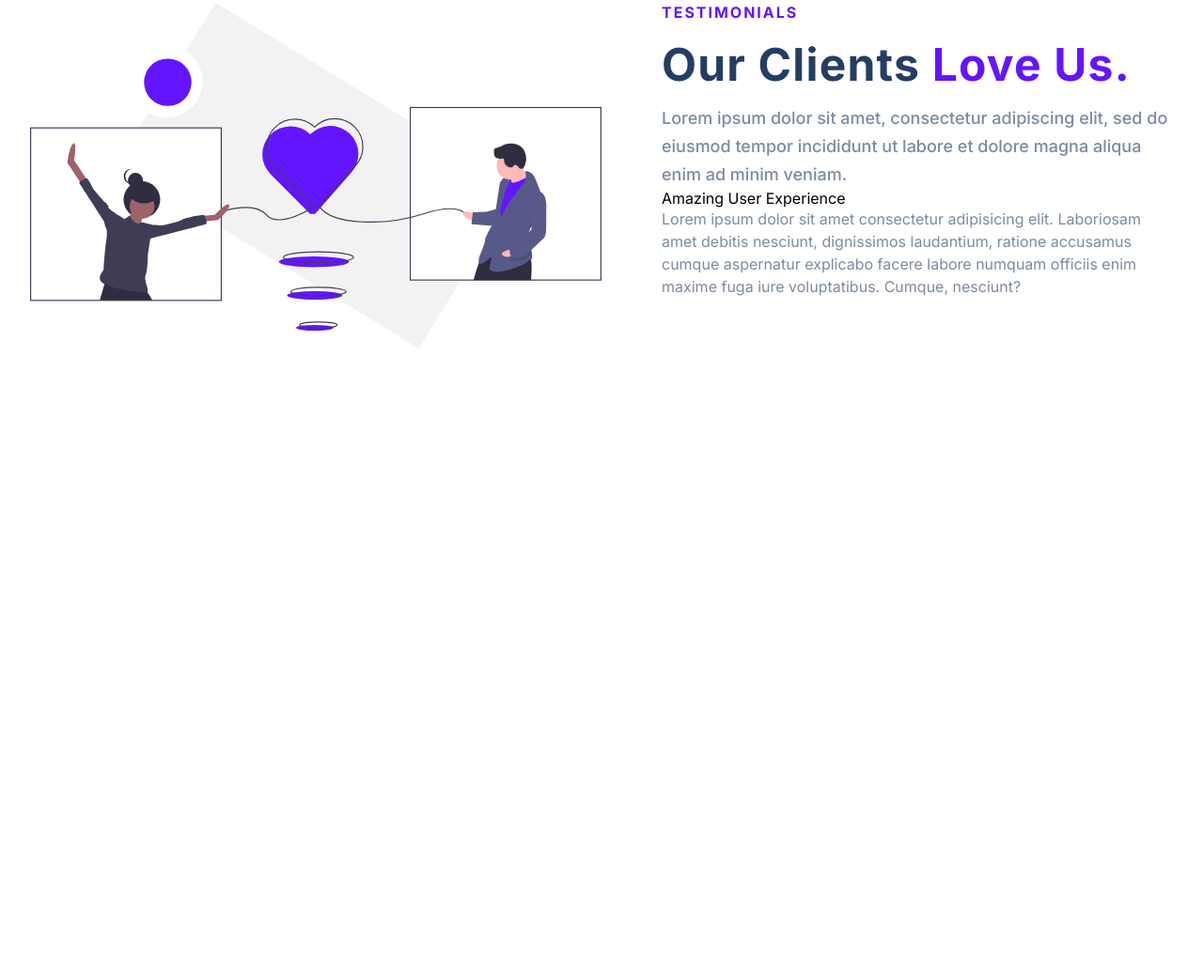
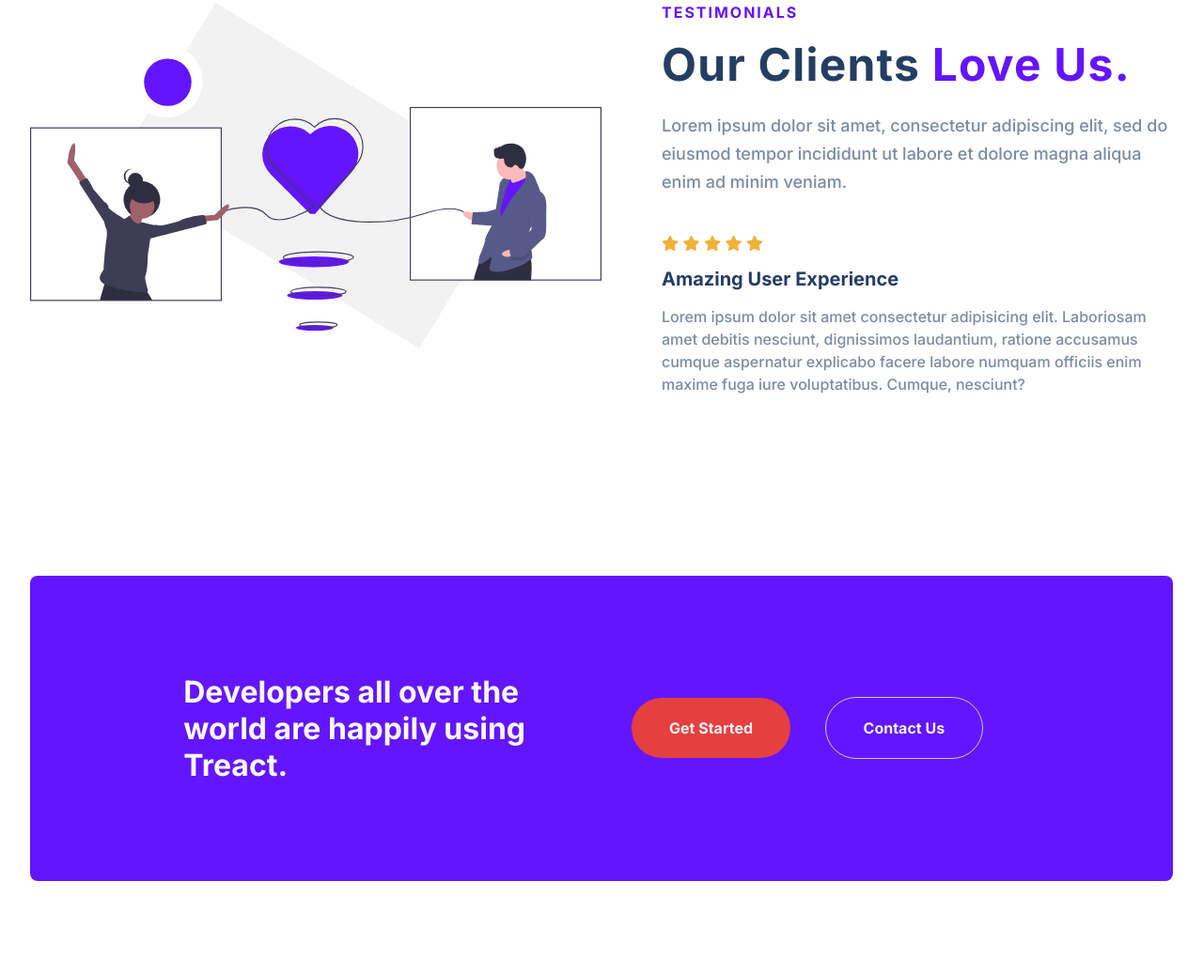
Before and after one commit to AlmarcAquino/Treact-Clone, a plain HTML site: page index.html in a window 1280 px wide. Shown: the part 4844-5881 px from the top of the page at 94% size. Before the commit the page ends 5347 px from the top, so only its background shows below. Drawn offline with Linux system fonts and the light colour scheme.

Commit message:
Completed Testimonial and Contact Sections

```diff
--- a/index.html
+++ b/index.html
@@ -6,6 +6,7 @@
   <meta name="viewport" content="width=device-width, initial-scale=1.0">
   <title>Treact Clone</title>
   <script src="./app.js"></script>
+  <script src="https://kit.fontawesome.com/7185b28a7b.js" crossorigin="anonymous"></script>
   <link rel="stylesheet" href="./styles.css">
 </head>
 
@@ -342,9 +343,15 @@
                 aliqua enim ad minim veniam.
               </p>
               <div class="testimonial">
-                <!-- STAR ICONS GO HERE -->
-                <span>Amazing User Experience</span>
-                <p>Lorem ipsum dolor sit amet
+                <div class="stars">
+                  <i class="fa-solid fa-star"></i>
+                  <i class="fa-solid fa-star"></i>
+                  <i class="fa-solid fa-star"></i>
+                  <i class="fa-solid fa-star"></i>
+                  <i class="fa-solid fa-star"></i>
+                </div>
+                <span class="testimonial__title">Amazing User Experience</span>
+                <p class="testimonial__review">Lorem ipsum dolor sit amet
                   consectetur adipisicing elit. Laboriosam amet
                   debitis nesciunt, dignissimos laudantium, ratione
                   accusamus cumque aspernatur explicabo facere labore
@@ -358,6 +365,23 @@
       </div>
     </section> <!-- END OF TESTIMONIALS -->
 
+    <div class="container"> <!-- CALL TO ACTION BUBBLE -->
+      <div class="row">
+        <div class="bubble">
+          <div class="bubble__container">
+            <div class="bubble__text--wrapper">
+              <h5 class="bubble__text">
+                Developers all over the world are happily using Treact.
+              </h5>
+            </div>
+            <div class="bubble__buttons">
+              <button class="get-started--btn curve--border">Get Started</button>
+              <button class="contact-us--btn curve--border">Contact Us</button>
+            </div>
+          </div>
+        </div>
+      </div>
+    </div> <!-- END OF CALL TO ACTION BUBBLE -->
 
   </main>
 </div>
--- a/styles.css
+++ b/styles.css
@@ -590,14 +590,82 @@ h1 {
 .testimonials__description--para {
   font-size: 1.125rem;
   color: rgb(124, 139, 161);
-  margin-top: 12px;
+  margin-top: 1.25rem;
   font-weight: 500;
   line-height: 30px;
 }
+
+.stars {
+  margin-top: 40px;
+  color: rgb(241, 177, 56);
+}
+
+.testimonial__title {
+  margin: 16px 0;
+  display: block;
+  font-weight: 700;
+  font-size: 1.25rem;
+  color: var(--heading-color);
+}
+
+.testimonial__review {
+  font-weight: 500;
+}
 /* END OF TESTIMONIALS */
 
-/* CONTACT */
-/* END OF CONTACT */
+
+
+/* CALL TO ACTION BUBBLE */
+.bubble {
+  display: flex;
+  justify-content: center;
+  align-items: center;
+  background-color: rgb(100,21,255);
+  border-radius: 8px;
+  padding: 104px 52px;
+}
+
+.bubble__container {
+  display: flex;
+  align-items: center;
+  justify-content: space-between;
+  width: 80%;
+}
+
+.bubble__text--wrapper {
+  width: 50%;
+}
+
+.bubble__text {
+  color: rgb(247, 250, 252);
+  font-size: 2rem;
+  font-weight: 700;
+}
+
+.bubble__buttons {
+  width: 50%;
+}
+
+.get-started--btn,
+.contact-us--btn {
+  padding: 20px 40px;
+  color: rgb(238, 243, 248);
+  font-weight: 700;
+  line-height: 24px;
+  font-size: 1rem;
+}
+
+.get-started--btn {
+  background-color: rgb(230, 63, 63);
+  margin: 0px 32px;
+  border: none;
+}
+
+.contact-us--btn {
+  background-color: rgb(100,21,255);
+  border: rgb(209, 196, 196) 1px solid;
+}
+/* END OF CALL TO ACTION BUBBLE */
 
 /* FOOTER */
 /* END OF FOOTER */
```
